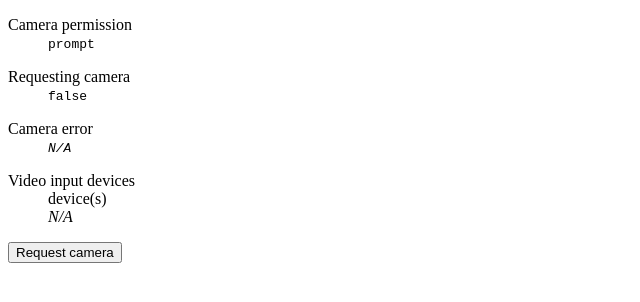
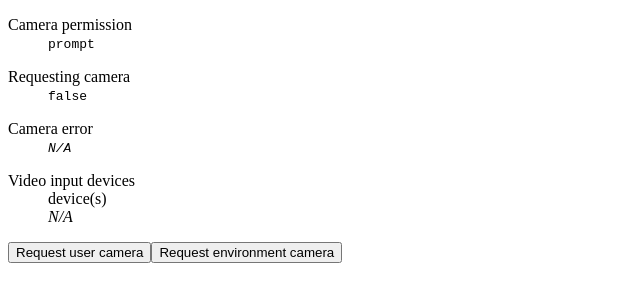
Before and after one commit to j-/picture-this-ui, a React (Create React App) app: page / in a window 1280 px wide. Shown: the top 302 px of the page, without its empty margins (0-640 px from the left). Built offline with nearby package versions, Linux system fonts and the light colour scheme.

Commit message:
Add facing mode enum to request action

```diff
--- a/src/components/App.tsx
+++ b/src/components/App.tsx
@@ -23,10 +23,17 @@ const App: React.FC = () => {
   const requestingCamera = useSelector(isRequestingCamera);
   const cameraError = useSelector(getCameraError);
   const [stream, setStream] = useStream();
-  const handleClickRequest: React.MouseEventHandler = async (e) => {
+  const handleClickRequestUser: React.MouseEventHandler = async (e) => {
     e.preventDefault();
     try {
-      const stream = await dispatch(requestCamera());
+      const stream = await dispatch(requestCamera('user'));
+      setStream(stream);
+    } catch (err) {}
+  };
+  const handleClickRequestEnvironment: React.MouseEventHandler = async (e) => {
+    e.preventDefault();
+    try {
+      const stream = await dispatch(requestCamera('environment'));
       setStream(stream);
     } catch (err) {}
   };
@@ -49,8 +56,11 @@ const App: React.FC = () => {
         <dd>{videoInputDeviceCount} device(s)</dd>
         {devices ? <Devices devices={devices} /> : <dd><em>N/A</em></dd>}
       </dl>
-      <button type="button" onClick={handleClickRequest}>
-        Request camera
+      <button type="button" onClick={handleClickRequestUser}>
+        Request user camera
+      </button>
+      <button type="button" onClick={handleClickRequestEnvironment}>
+        Request environment camera
       </button>
       <br />
       {stream && <Camera stream={stream} />}
--- a/src/store/action-request-camera.ts
+++ b/src/store/action-request-camera.ts
@@ -20,7 +20,7 @@ type A = (
 
 export type ActionRequestCamera = ThunkAction<R, S, E, A>
 
-export const requestCamera = (): ActionRequestCamera => async (dispatch) => {
+export const requestCamera = (facingMode: VideoFacingModeEnum = 'environment'): ActionRequestCamera => async (dispatch) => {
   dispatch<ActionRequestCameraStart>({
     type: ACTION_REQUEST_CAMERA_START,
   });
@@ -31,7 +31,11 @@ export const requestCamera = (): ActionRequestCamera => async (dispatch) => {
     ) {
       throw new Error('Navigator get user media API not available');
     }
-    const stream = await navigator.mediaDevices.getUserMedia({ video: true });
+    const stream = await navigator.mediaDevices.getUserMedia({
+      video: {
+        facingMode,
+      },
+    });
     dispatch<ActionRequestCameraSuccess>({
       type: ACTION_REQUEST_CAMERA_SUCCESS,
     });
```
